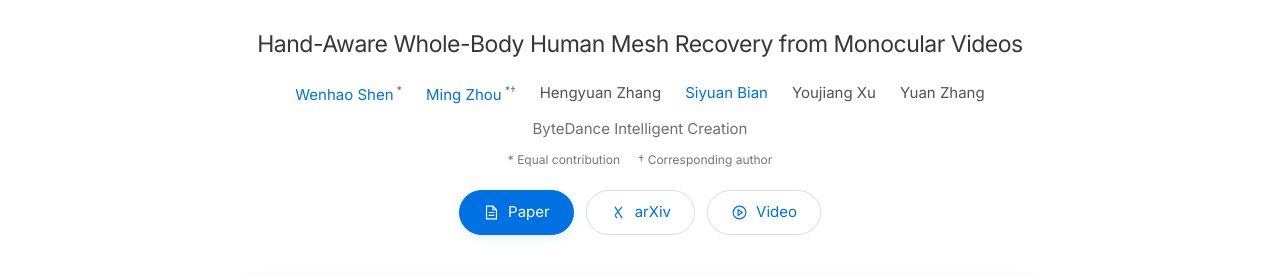
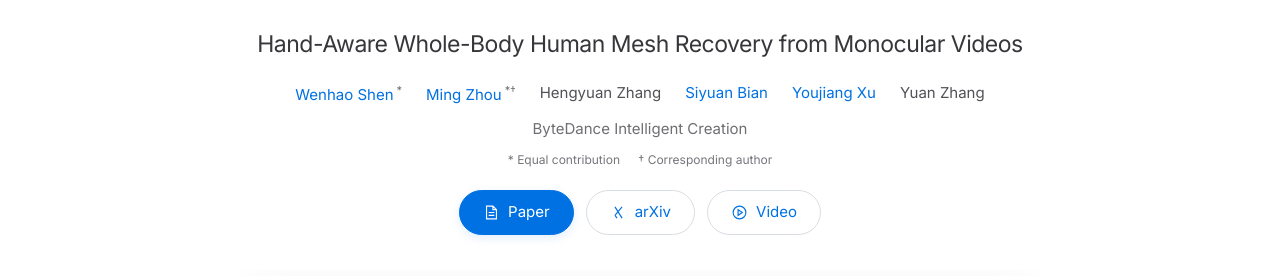
Before and after one commit to shenwenhao01/shenwenhao01.github.io, a Jekyll site: the page built from dancehmr/index.html, in a window 1280 px wide. Shown: the part 263-539 px from the top of the page. Built offline with Jekyll 4.4.1, drawn with Linux system fonts in a browser that asks for light colours; grey boxes are pictures that could not be loaded.

Commit message:
Add ByteDance collaborators and Youjiang Xu profile links

```diff
--- a/_includes/experience.html
+++ b/_includes/experience.html
@@ -11,7 +11,7 @@
     <article class="experience-row">
       <p class="experience-date">Mar &ndash; May 2026</p>
       <div class="organization-logo organization-logo--bytedance"><img src="{{ '/images/organizations/bytedance-symbol.svg' | relative_url }}" alt="ByteDance" width="28" height="28" loading="lazy"></div>
-      <div class="experience-info"><h3>ByteDance <span>Research Intern</span></h3><p><strong>Intelligent Creation Team</strong> &middot; Human mesh recovery from monocular videos</p></div>
+      <div class="experience-info"><h3>ByteDance <span>Research Intern</span></h3><p><strong>Intelligent Creation Team</strong> &middot; Human mesh recovery from monocular videos</p><p>Working with <a href="https://scholar.google.com/citations?user=0TFEQ48AAAAJ">Ming Zhou</a>, <a href="https://scholar.google.com/citations?user=XSf0hP4AAAAJ&amp;hl=en">Fuwei Zhao</a>, and <a href="https://dblp.org/pid/183/0069">Youjiang Xu</a>.</p></div>
     </article>
     <article class="experience-row">
       <p class="experience-date">Jan &ndash; Jun 2025</p>
--- a/dancehmr/index.html
+++ b/dancehmr/index.html
@@ -17,7 +17,7 @@ header:
       <li><a href="https://scholar.google.com/citations?user=0TFEQ48AAAAJ" target="_blank" rel="noopener noreferrer">Ming Zhou</a><sup>*†</sup></li>
       <li>Hengyuan Zhang</li>
       <li><a href="https://biansy000.github.io/" target="_blank" rel="noopener noreferrer">Siyuan Bian</a></li>
-      <li>Youjiang Xu</li>
+      <li><a href="https://dblp.org/pid/183/0069" target="_blank" rel="noopener noreferrer">Youjiang Xu</a></li>
       <li>Yuan Zhang</li>
       </ul>
     </div>
```
